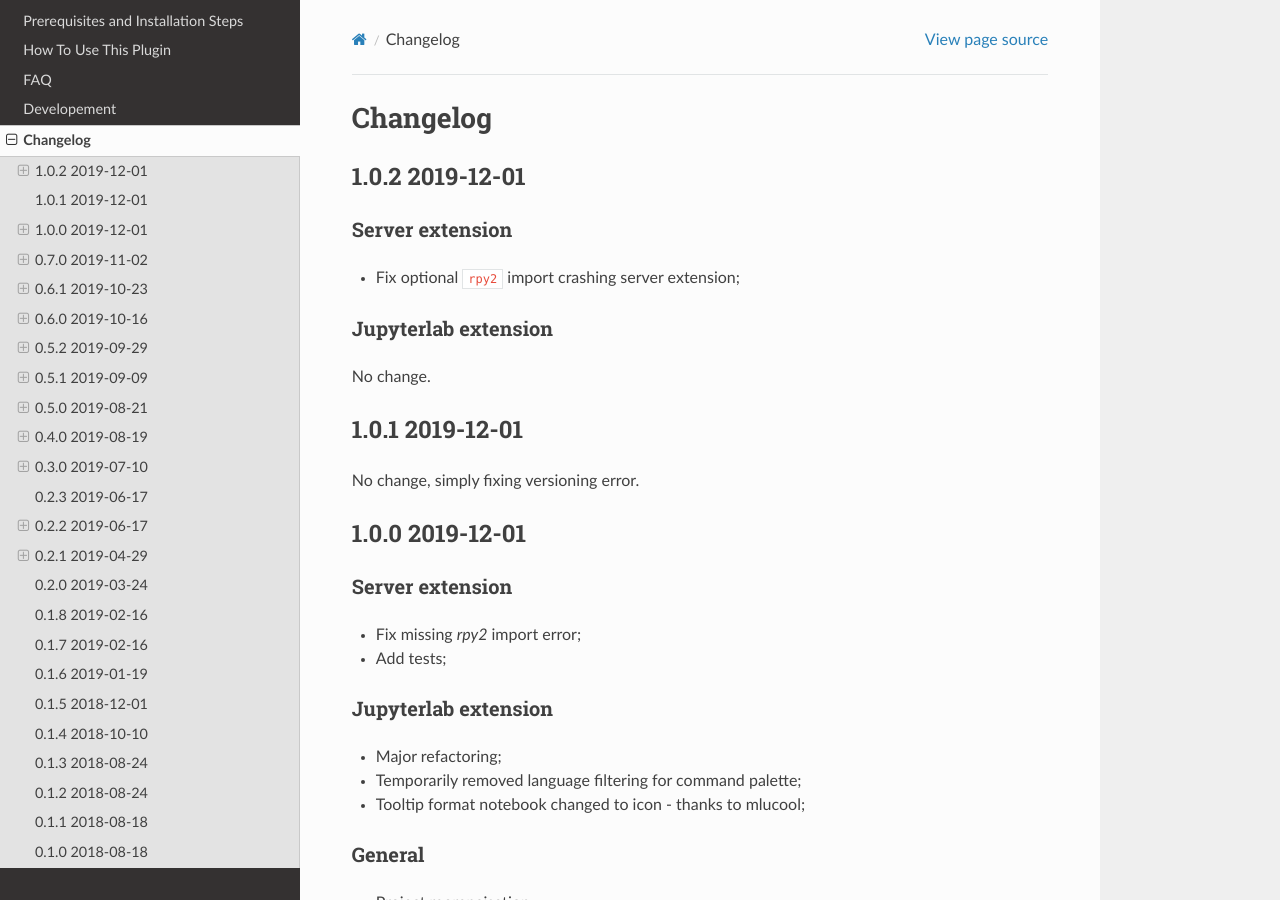
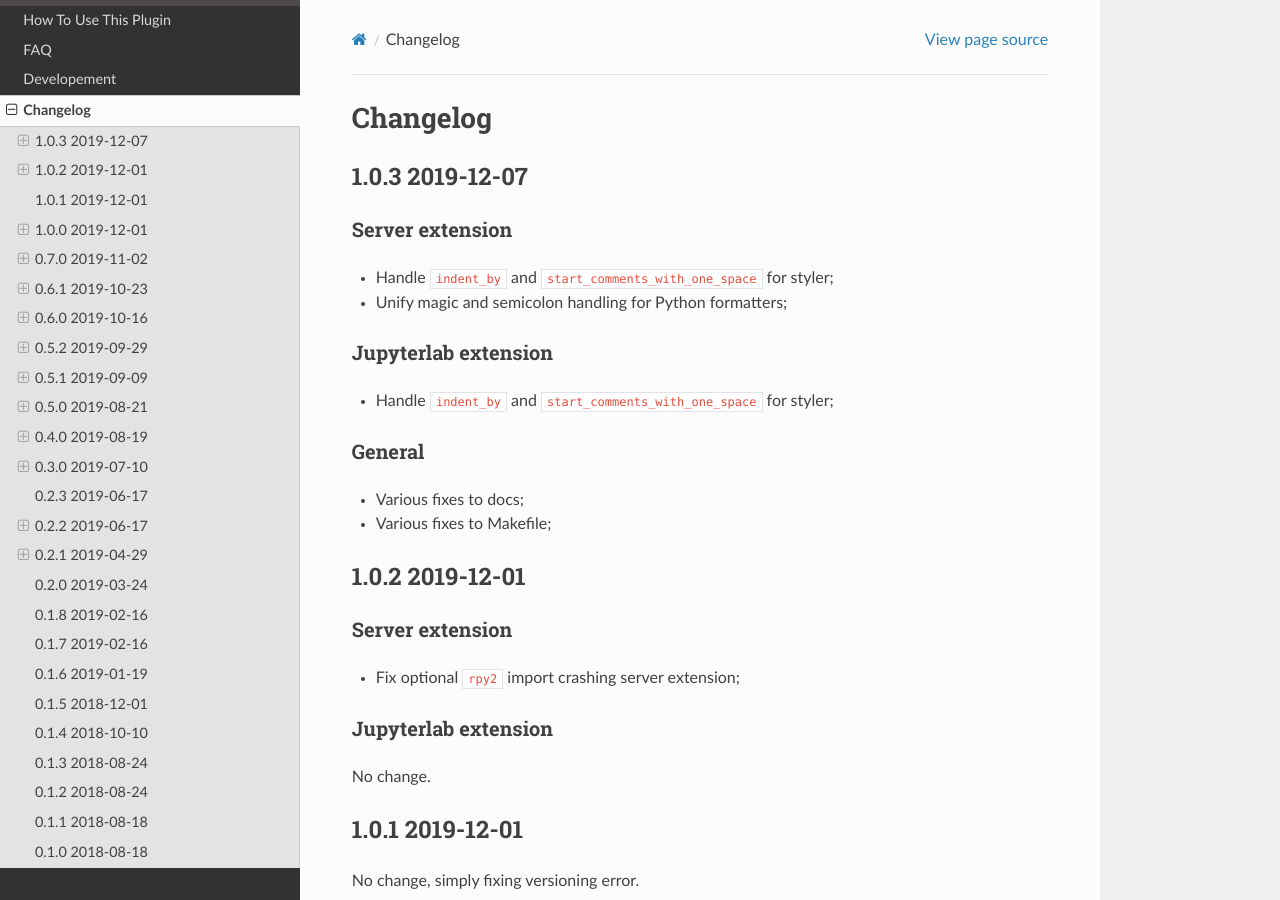
Before and after one commit to jupyterlab-contrib/jupyterlab_code_formatter, a Sphinx documentation site: the page built from docs/changelog.rst, in a window 1280 px wide and 900 px high. Built offline with Sphinx 7.4.7 and the Read the Docs theme 2.0.0, drawn with Linux system fonts in a browser that asks for light colours.

Commit message:
Publish v1.0.3

```diff
--- a/docs/changelog.rst
+++ b/docs/changelog.rst
@@ -1,5 +1,25 @@
 Changelog
 +++++++++
+
+1.0.3 2019-12-07
+================
+
+Server extension
+----------------
+
+* Handle :code:`indent_by` and :code:`start_comments_with_one_space` for styler;
+* Unify magic and semicolon handling for Python formatters;
+
+Jupyterlab extension
+--------------------
+
+* Handle :code:`indent_by` and :code:`start_comments_with_one_space` for styler;
+
+General
+-------
+
+* Various fixes to docs;
+* Various fixes to Makefile;
 
 1.0.2 2019-12-01
 ================
```
Also changed, not shown: 3 other files.
